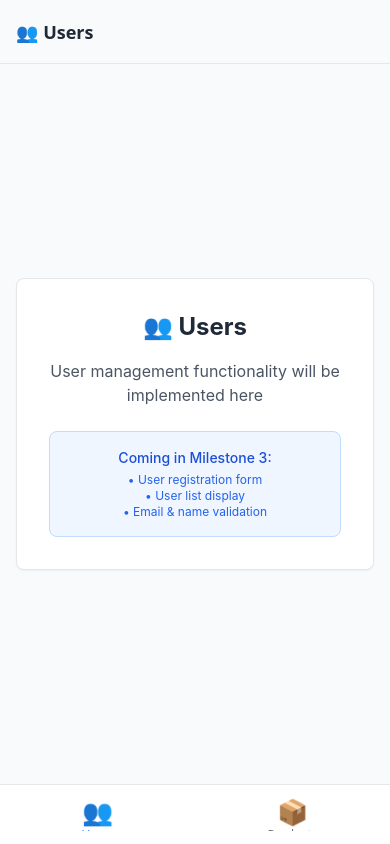
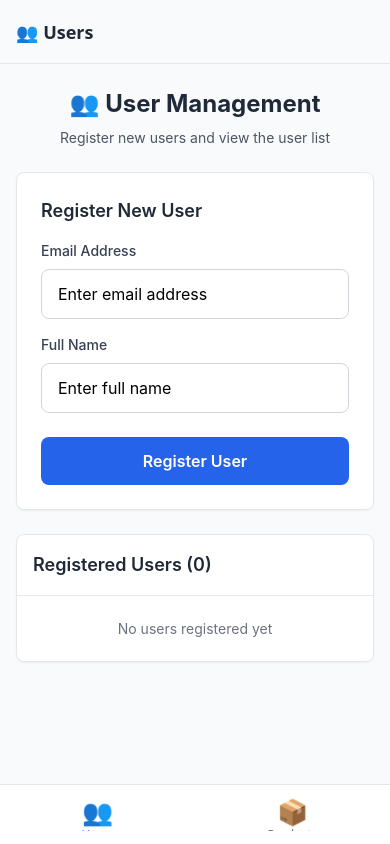
Before and after one commit to ermi2021/expo-user-product-demo, a React Native app: screen /Users in a window 390 px wide. Built offline with nearby package versions, Linux system fonts and the light colour scheme.

Commit message:
Implemented basic user registration

```diff
--- a/src/screens/UsersScreen.tsx
+++ b/src/screens/UsersScreen.tsx
@@ -1,30 +1,147 @@
-import React from 'react';
-import { View, Text } from 'react-native';
+import React, { useState } from 'react';
+import { View, Text, TextInput, TouchableOpacity, ScrollView, Alert } from 'react-native';
 import { SafeAreaView } from 'react-native-safe-area-context';
 
+interface User {
+  id: string;
+  email: string;
+  fullName: string;
+  createdAt: Date;
+}
+
 export default function UsersScreen() {
+  const [users, setUsers] = useState<User[]>([]);
+  const [email, setEmail] = useState('');
+  const [fullName, setFullName] = useState('');
+
+  const validateEmail = (email: string) => {
+    const emailRegex = /^[^\s@]+@[^\s@]+\.[^\s@]+$/;
+    return emailRegex.test(email);
+  };
+
+  const handleRegisterUser = () => {
+    if (!email.trim() || !fullName.trim()) {
+      Alert.alert('Error', 'Please fill in all fields');
+      return;
+    }
+
+    if (!validateEmail(email)) {
+      Alert.alert('Error', 'Please enter a valid email address');
+      return;
+    }
+
+    // Check if email already exists
+    if (users.some(user => user.email.toLowerCase() === email.toLowerCase())) {
+      Alert.alert('Error', 'A user with this email already exists');
+      return;
+    }
+
+    const newUser: User = {
+      id: Date.now().toString(),
+      email: email.trim(),
+      fullName: fullName.trim(),
+      createdAt: new Date()
+    };
+
+    setUsers(prevUsers => [...prevUsers, newUser]);
+    setEmail('');
+    setFullName('');
+    Alert.alert('Success', 'User registered successfully!');
+  };
+
   return (
     <SafeAreaView className="flex-1 bg-gray-50">
-      <View className="flex-1 justify-center items-center px-4">
-        <View className="bg-white p-8 rounded-lg shadow-sm border border-gray-200 w-full max-w-sm">
-          <Text className="text-2xl font-bold text-gray-800 text-center mb-4">
-            👥 Users
+      <ScrollView className="flex-1 px-4 py-6">
+        {/* Header */}
+        <View className="mb-6">
+          <Text className="text-2xl font-bold text-gray-800 text-center mb-2">
+            👥 User Management
           </Text>
-          <Text className="text-base text-gray-600 text-center mb-6">
-            User management functionality will be implemented here
+          <Text className="text-sm text-gray-600 text-center">
+            Register new users and view the user list
           </Text>
-          <View className="bg-blue-50 p-4 rounded-lg border border-blue-200">
-            <Text className="text-sm text-blue-700 text-center font-medium">
-              Coming in Milestone 3:
+        </View>
+
+        {/* Registration Form */}
+        <View className="bg-white p-6 rounded-lg shadow-sm border border-gray-200 mb-6">
+          <Text className="text-lg font-semibold text-gray-800 mb-4">
+            Register New User
+          </Text>
+
+          <View className="mb-4">
+            <Text className="text-sm font-medium text-gray-700 mb-2">
+              Email Address
             </Text>
-            <Text className="text-xs text-blue-600 text-center mt-1">
-              • User registration form{"\n"}
-              • User list display{"\n"}
-              • Email & name validation
+            <TextInput
+              className="border border-gray-300 rounded-lg px-4 py-3 text-base"
+              placeholder="Enter email address"
+              value={email}
+              onChangeText={setEmail}
+              keyboardType="email-address"
+              autoCapitalize="none"
+              autoCorrect={false}
+            />
+          </View>
+
+          <View className="mb-6">
+            <Text className="text-sm font-medium text-gray-700 mb-2">
+              Full Name
+            </Text>
+            <TextInput
+              className="border border-gray-300 rounded-lg px-4 py-3 text-base"
+              placeholder="Enter full name"
+              value={fullName}
+              onChangeText={setFullName}
+              autoCapitalize="words"
+            />
+          </View>
+
+          <TouchableOpacity
+            className="bg-blue-600 py-3 rounded-lg"
+            onPress={handleRegisterUser}
+          >
+            <Text className="text-white text-center font-semibold text-base">
+              Register User
+            </Text>
+          </TouchableOpacity>
+        </View>
+
+        {/* User List */}
+        <View className="bg-white rounded-lg shadow-sm border border-gray-200">
+          <View className="p-4 border-b border-gray-200">
+            <Text className="text-lg font-semibold text-gray-800">
+              Registered Users ({users.length})
             </Text>
           </View>
+
+          {users.length === 0 ? (
+            <View className="p-6">
+              <Text className="text-gray-500 text-center">
+                No users registered yet
+              </Text>
+            </View>
+          ) : (
+            <View>
+              {users.map((user, index) => (
+                <View
+                  key={user.id}
+                  className={`p-4 ${index < users.length - 1 ? 'border-b border-gray-100' : ''}`}
+                >
+                  <Text className="text-base font-medium text-gray-800 mb-1">
+                    {user.fullName}
+                  </Text>
+                  <Text className="text-sm text-gray-600 mb-1">
+                    {user.email}
+                  </Text>
+                  <Text className="text-xs text-gray-400">
+                    Registered: {user.createdAt.toLocaleDateString()} at {user.createdAt.toLocaleTimeString()}
+                  </Text>
+                </View>
+              ))}
+            </View>
+          )}
         </View>
-      </View>
+      </ScrollView>
     </SafeAreaView>
   );
 }
```
Also changed, not shown: App.tsx (indentation only).
